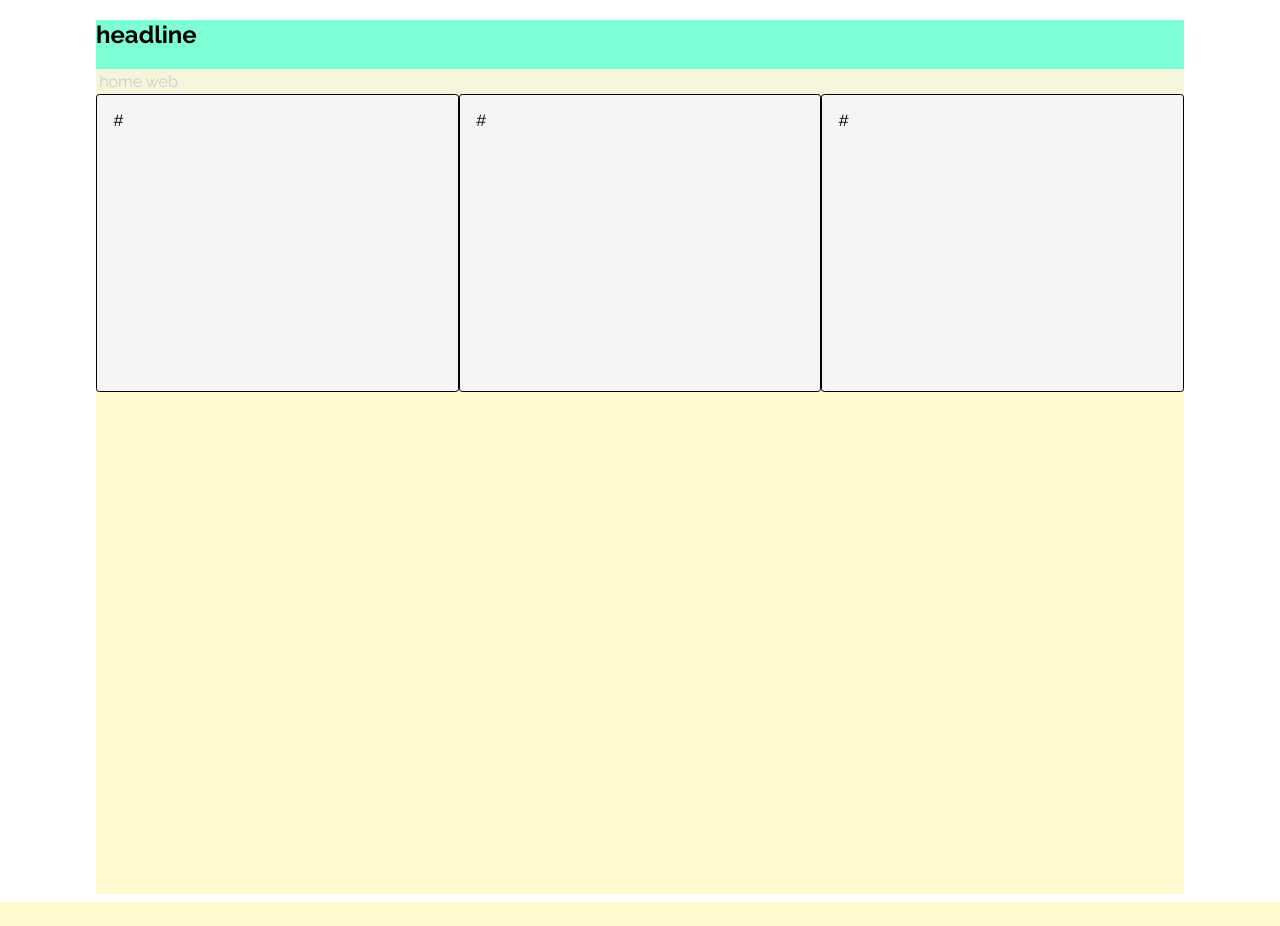
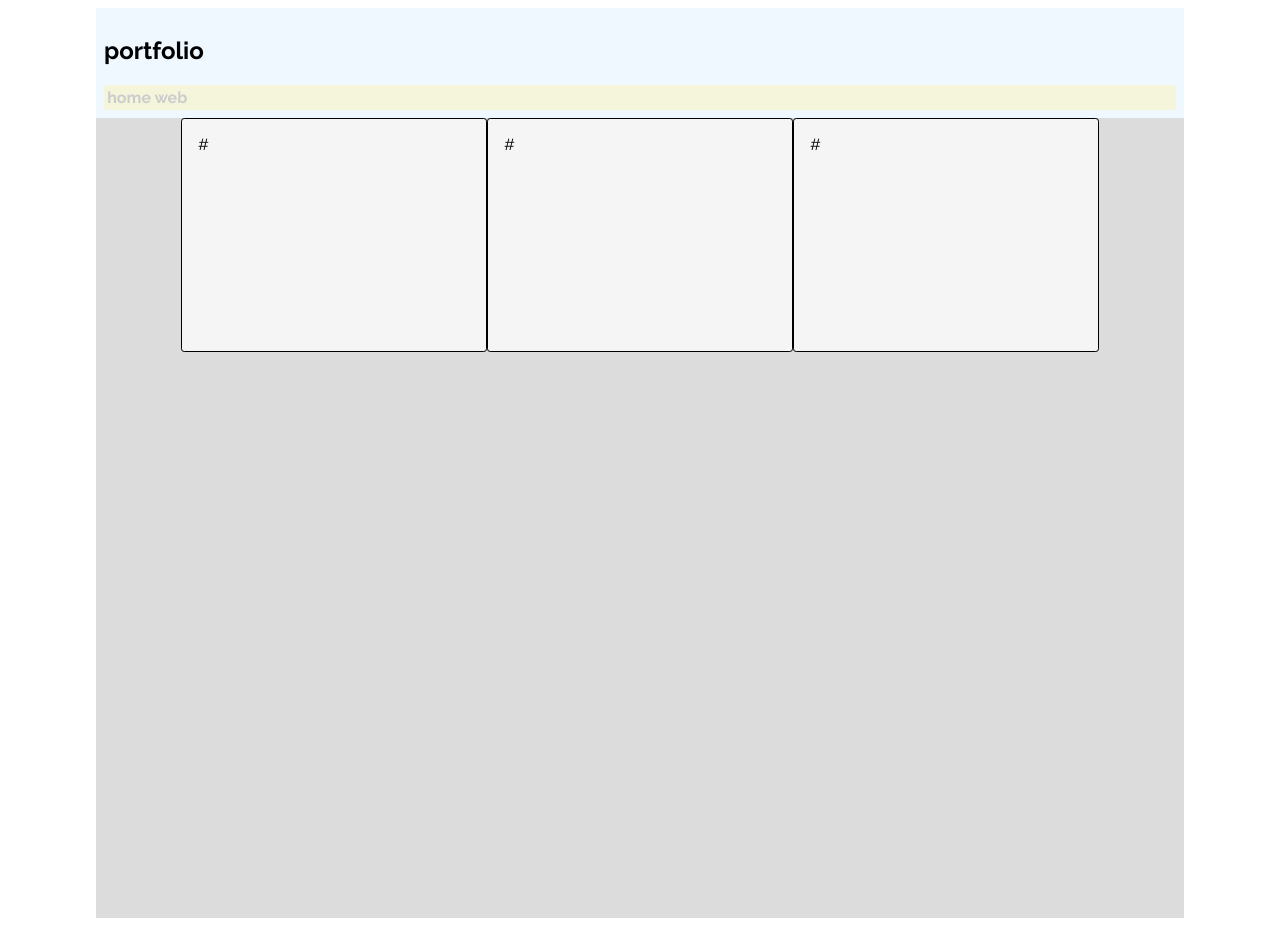
Before and after one commit to kittywizard/Folio, a PHP site: page /index2.html in a window 1280 px wide. Before the commit the page ends 902 px from the top, so only its background shows below. Run offline with PHP 8.4, Linux system fonts and the light colour scheme.

Commit message:
2
commit some updates

```diff
--- a/css/style.css
+++ b/css/style.css
@@ -26,24 +26,28 @@
 nav {
     background-color: beige;
     padding: .2em;
+    font-weight: 700;
 }
 
 header {
-    background-color: aquamarine;
+    background-color: aliceblue;
+    padding: .5em;
+
 }
 
 main {
-    background-color: lemonchiffon;
+    background-color: gainsboro;
     display: flex;
-    justify-content: baseline;
+    align-content: space-between;
+    justify-content: center;
     height: 800px;
 }
 
 .box {
     background-color: whitesmoke;
     border-radius: .2em;
-    height: 33%;
-    width: 33%;
+    height: 25%;
+    width: 25%;
     padding: 1em;
     border: 1px solid black;
 }
--- a/index2.html
+++ b/index2.html
@@ -18,7 +18,7 @@
 
 <body>
     <header>
-            <h2>headline</h2>
+            <h2>portfolio</h2>
             <nav><a href="#">home</a> <a href ="#">web</a></nav>
     </header>
 
```
